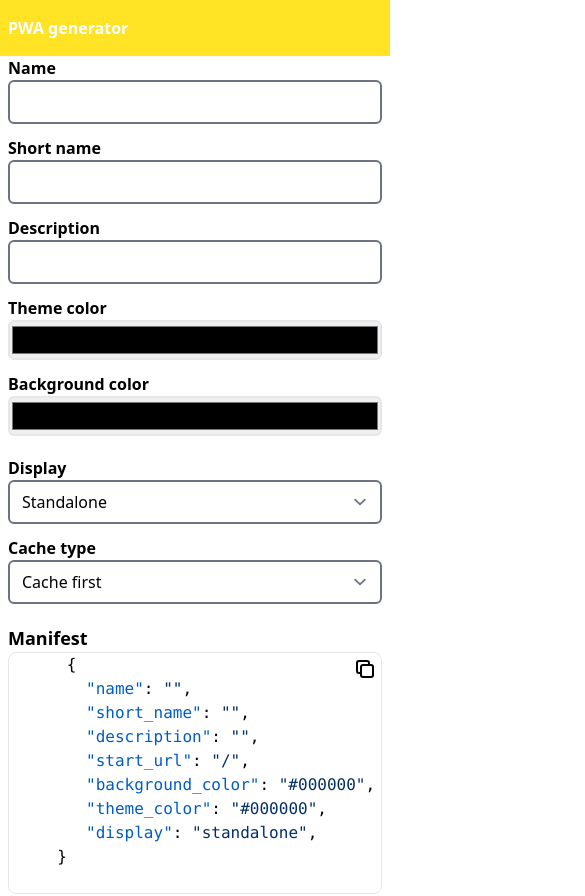
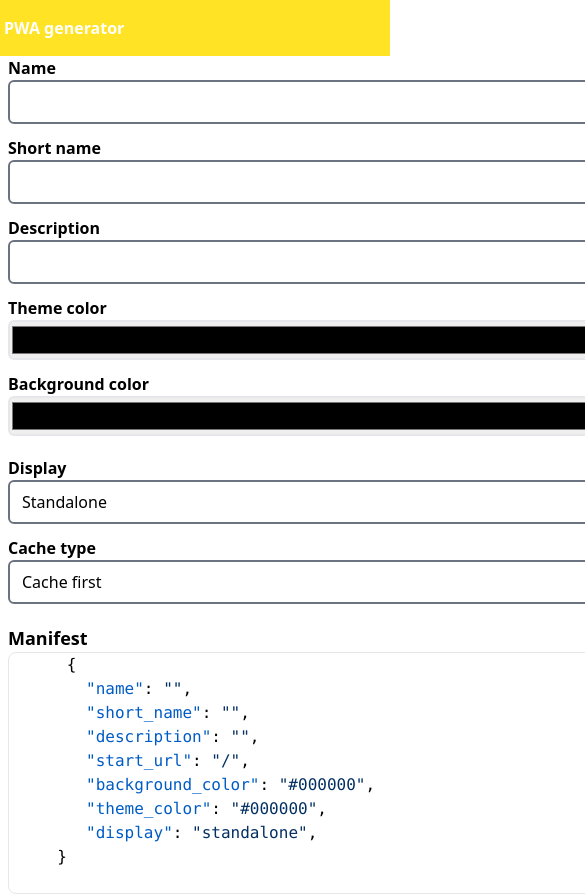
Before and after one commit to opensource254/pwa-generator, a Vue app: page / in a window 390 px wide. Shown: the top 896 px of the page, 585 px wide, since content can reach past the window. Built offline with nearby package versions, Linux system fonts and the light colour scheme.

Commit message:
innitial setup

```diff
--- a/src/App.vue
+++ b/src/App.vue
@@ -1,8 +1,10 @@
 <template>
-  <nav class="bg-primary text-white px-1 sm:px-28 py-4 px-2">
-    <h1 class="font-bold">PWA generator</h1>
-  </nav>
+<nav class="bg-primary text-white px-1 sm:px-28 py-4">
+  <h1 class="font-bold">PWA generator</h1>
+</nav>
 
+<div class="flex">
+  <div>
   <section class="px-2 sm:px-28">
     <form action="#" method="post">
 
@@ -88,10 +90,12 @@
       </pre>
     </div>
   </section>
+  </div>
+</div>
 
-  <div v-show="toast.show" class="transition ease-in-out duration-[10000] text-center font-semibold border rounded-xl fixed w-full bg-black text-white p-3 opacity-70 bottom-1">
+<div v-show="toast.show" class="transition ease-in-out duration-[10000] text-center font-semibold border rounded-xl fixed w-full bg-black text-white p-3 opacity-70 bottom-1">
     <h1>{{ toast.message }}</h1>
-  </div>
+</div>
 </template>
 
 <script setup>
```
